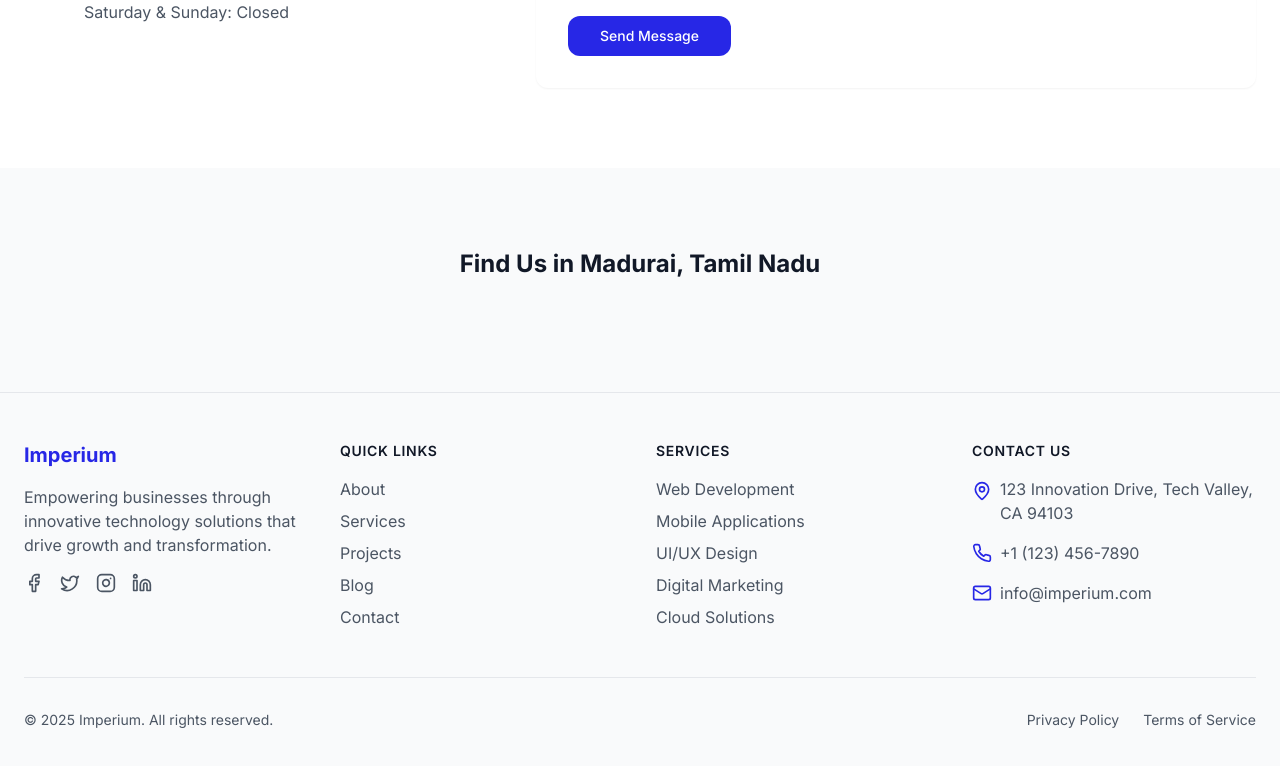
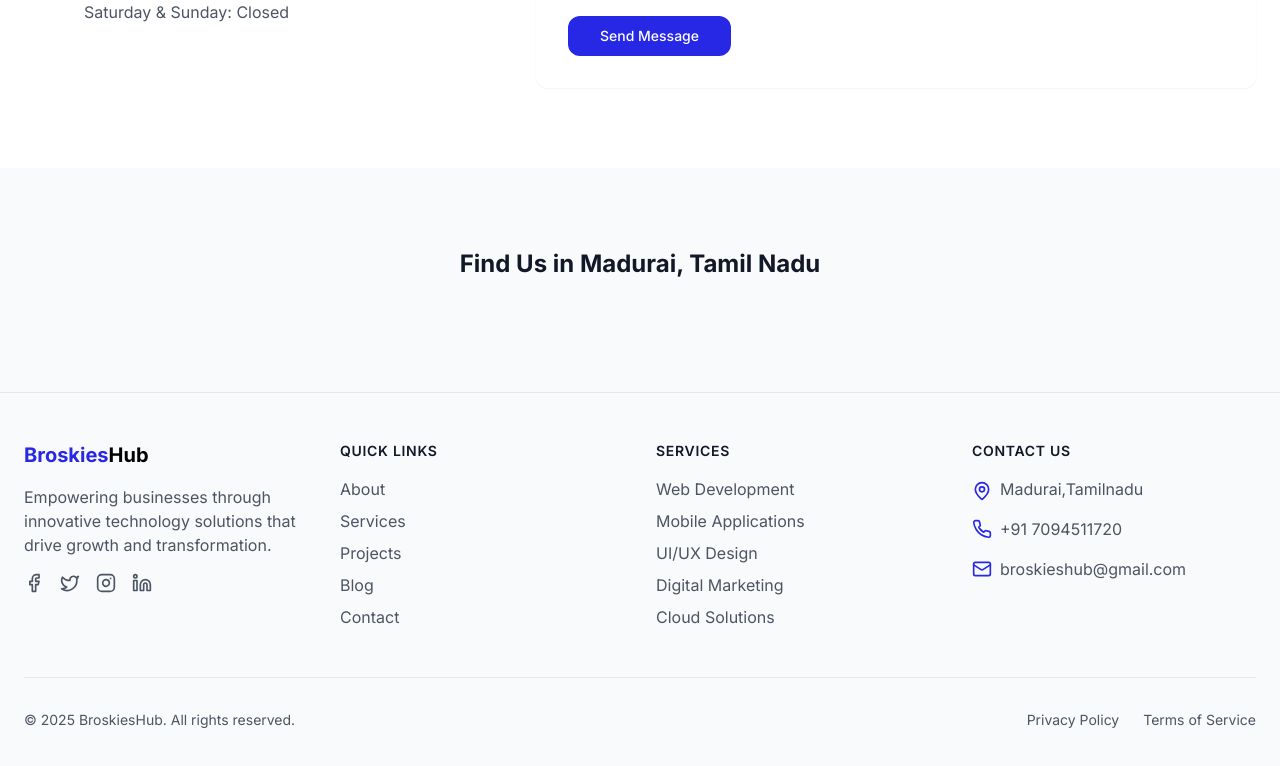
Before and after one commit to Bose1407/Freelancing---Website, a React (Vite) app: page /contact in a window 1280 px wide. Shown: the part 956-1722 px from the top of the page. Built offline with nearby package versions, Linux system fonts and the light colour scheme.

Commit message:
modified

```diff
--- a/index.html
+++ b/index.html
@@ -3,7 +3,7 @@
   <head>
     <meta charset="UTF-8" />
     <meta name="viewport" content="width=device-width, initial-scale=1.0" />
-    <title>Imperium</title>
+    <title>BroskiesHub</title>
 
   </head>
 
--- a/src/components/layout/Footer.tsx
+++ b/src/components/layout/Footer.tsx
@@ -12,7 +12,7 @@ const Footer: React.FC = () => {
         <div className="grid grid-cols-1 md:grid-cols-2 lg:grid-cols-4 gap-8">
           {/* Company Info */}
           <div className="space-y-4">
-            <h3 className="text-xl font-bold text-imperial-600">Imperium</h3>
+            <h3 className="text-xl font-bold text-imperial-600">Broskies<span className='text-black'>Hub</span></h3>
             <p className="text-gray-600 mt-2 max-w-xs">
               Empowering businesses through innovative technology solutions that drive growth and transformation.
             </p>
@@ -95,19 +95,19 @@ const Footer: React.FC = () => {
               <li className="flex items-start">
                 <MapPin size={20} className="text-imperial-600 mr-2 mt-1 flex-shrink-0" />
                 <span className="text-gray-600">
-                  123 Innovation Drive, Tech Valley, CA 94103
+                  Madurai,Tamilnadu
                 </span>
               </li>
               <li className="flex items-center">
                 <Phone size={20} className="text-imperial-600 mr-2 flex-shrink-0" />
-                <a href="tel:+11234567890" className="text-gray-600 hover:text-imperial-600 transition-colors">
-                  +1 (123) 456-7890
+                <a href="tel:+91 7094511720" className="text-gray-600 hover:text-imperial-600 transition-colors">
+                  +91 7094511720
                 </a>
               </li>
               <li className="flex items-center">
                 <Mail size={20} className="text-imperial-600 mr-2 flex-shrink-0" />
-                <a href="mailto:info@imperium.com" className="text-gray-600 hover:text-imperial-600 transition-colors">
-                  info@imperium.com
+                <a href="mailto:broskieshub@gmail.com" className="text-gray-600 hover:text-imperial-600 transition-colors">
+                  broskieshub@gmail.com
                 </a>
               </li>
             </ul>
@@ -117,7 +117,7 @@ const Footer: React.FC = () => {
         <div className="mt-12 pt-8 border-t border-gray-200">
           <div className="flex flex-col md:flex-row justify-between items-center">
             <p className="text-gray-600 text-sm">
-              © {currentYear} Imperium. All rights reserved.
+              © {currentYear} BroskiesHub. All rights reserved.
             </p>
             <div className="mt-4 md:mt-0 flex space-x-6">
               <Link to="/privacy" className="text-sm text-gray-600 hover:text-imperial-600 transition-colors">
--- a/src/components/layout/Navbar.tsx
+++ b/src/components/layout/Navbar.tsx
@@ -41,7 +41,7 @@ const Navbar: React.FC = () => {
       <div className="container mx-auto">
         <div className="flex items-center justify-between">
           <NavLink to="/" className="font-bold text-2xl text-imperial-950 dark:text-white animate-hover">
-            <span className="text-imperial-600 dark:text-imperial-400">Imperium</span>
+            <span className="text-imperial-600 dark:text-imperial-400">Broskies<span className='text-black'>Hub</span></span>
           </NavLink>
 
           {/* Desktop Navigation */}
--- a/src/components/ui/ContactForm.tsx
+++ b/src/components/ui/ContactForm.tsx
@@ -12,7 +12,7 @@ const ContactForm: React.FC = () => {
     e.preventDefault();
     try {
       // Send data to the backend API
-      const response = await fetch('https://imperium-backend-production.up.railway.app/api/contact', {
+      const response = await fetch('http://localhost:5000/api/contact', {
         method: 'POST',
         headers: { 'Content-Type': 'application/json' },
         body: JSON.stringify(formData)
```
Also changed, not shown: 2 other files (tests, documents, lock files or other folders).
